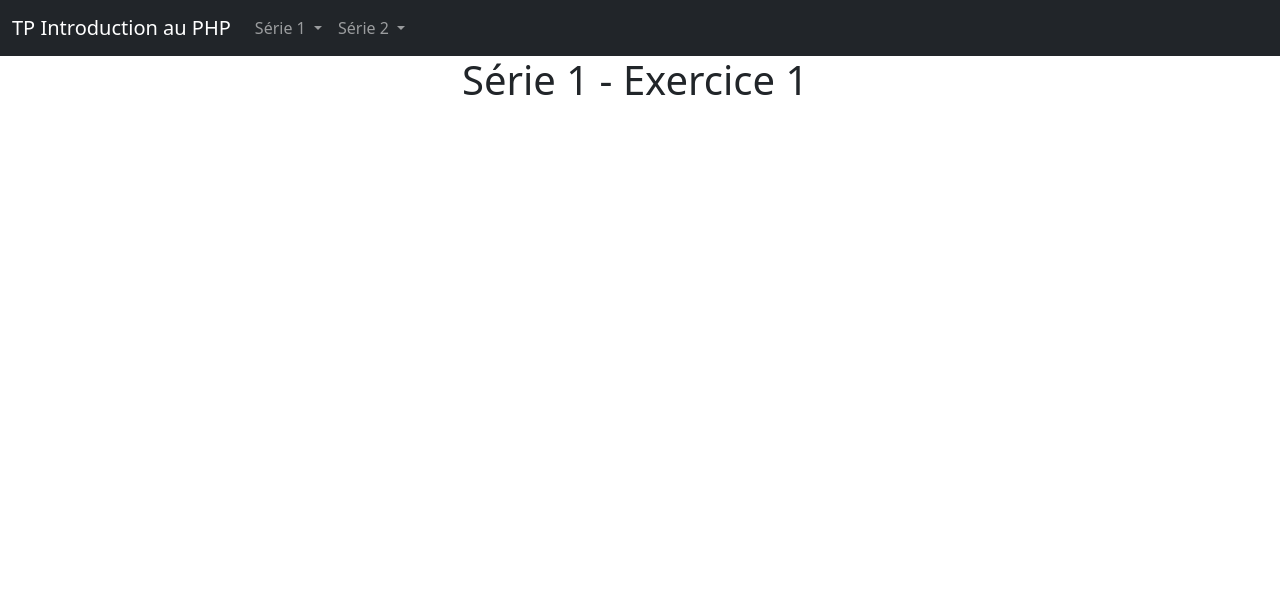
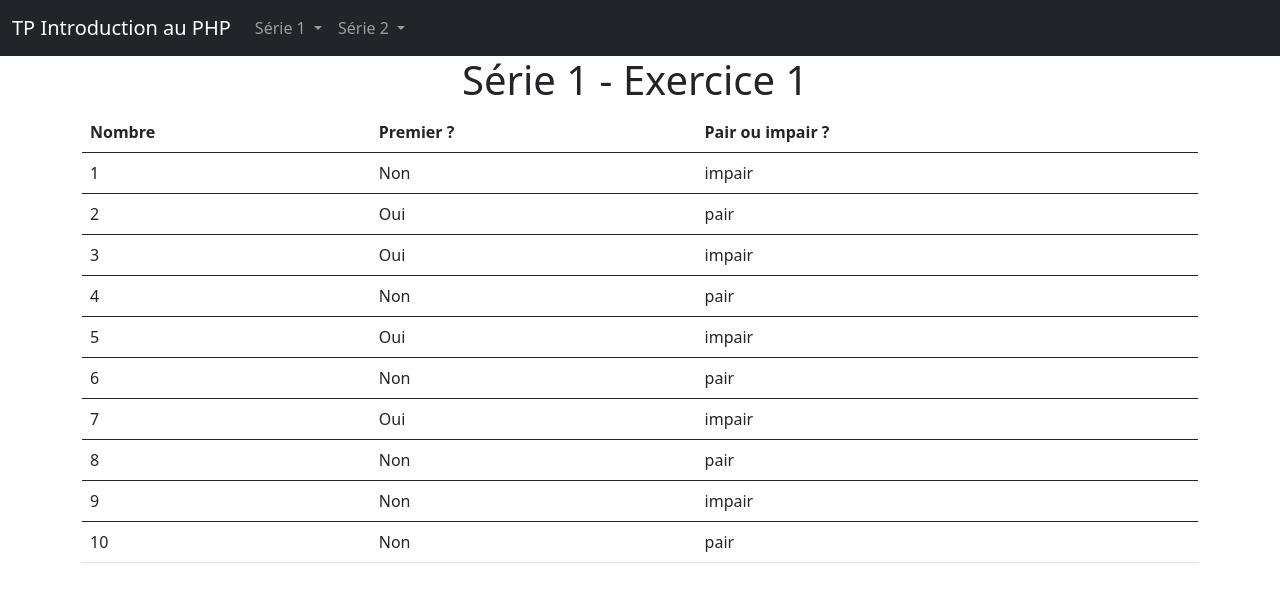
Before and after one commit to arthurmadecprevost/tp-intro-php, a PHP site: page /serie1/exercice1.php in a window 1280 px wide. Shown: the top 602 px of the page. Run offline with PHP 8.4, Linux system fonts and the light colour scheme.

Commit message:
Ajout exo1 série1

```diff
--- a/serie1/exercice1.php
+++ b/serie1/exercice1.php
@@ -29,8 +29,53 @@
             <div class="col-sm">
             </div>
         </div>
-    </div>
 
+        <table class="table">
+            <thead>
+                <tr>
+                <th scope="col">Nombre</th>
+                <th scope="col">Premier ?</th>
+                <th scope="col">Pair ou impair ?</th>
+                </tr>
+            </thead>
+<?php
+          for($i = 1;$i < 11;$i++)
+          {
+              if($i % 2 == 0)
+              {
+                  $pair_impair = 'pair';
+              }
+              else
+              {
+                  $pair_impair = 'impair';
+              }
+              $nbDiv = 0;//Et on compte le nombre de diviseur
+              for($j=1;$j<=$i;$j++){
+                  if($i%$j==0){
+                      $nbDiv++;
+                  }
+              }
+              if($nbDiv == 2)
+              {
+                  $premier = 'Oui';
+              }
+              else
+              {
+                  $premier = 'Non';
+              }
+?>
+              <tbody>
+                  <tr>
+                  <td><?= $i ?></td>
+                  <td><?= $premier ?></td>
+                  <td><?= $pair_impair ?></td>
+                  </tr>
+              </tbody>
+<?php
+}
+?>
+        </table>
+        </div>
     <script src="https://cdn.jsdelivr.net/npm/bootstrap@5.0.0-beta1/dist/js/bootstrap.bundle.min.js" integrity="sha384-ygbV9kiqUc6oa4msXn9868pTtWMgiQaeYH7/t7LECLbyPA2x65Kgf80OJFdroafW" crossorigin="anonymous"></script>
 
   </body>
--- a/template/header.php
+++ b/template/header.php
@@ -11,7 +11,7 @@
                 Série 1
             </a>
             <ul class="dropdown-menu dropdown-menu-dark" aria-labelledby="navbarDarkDropdownMenuLink">
-                <li><a class="dropdown-item" href="http://localhost/serie1/exercice1.php">Exercice 1</a></li>
+                <li><a class="dropdown-item" href="../serie1/exercice1.php">Exercice 1</a></li>
                 <li><a class="dropdown-item" href="http://localhost/serie1/exercice2.php">Exercice 2</a></li>
                 <li><a class="dropdown-item" href="http://localhost/serie1/exercice3.php">Exercice 3</a></li>
                 <li><a class="dropdown-item" href="http://localhost/serie1/exercice4.php">Exercice 4</a></li>
```
